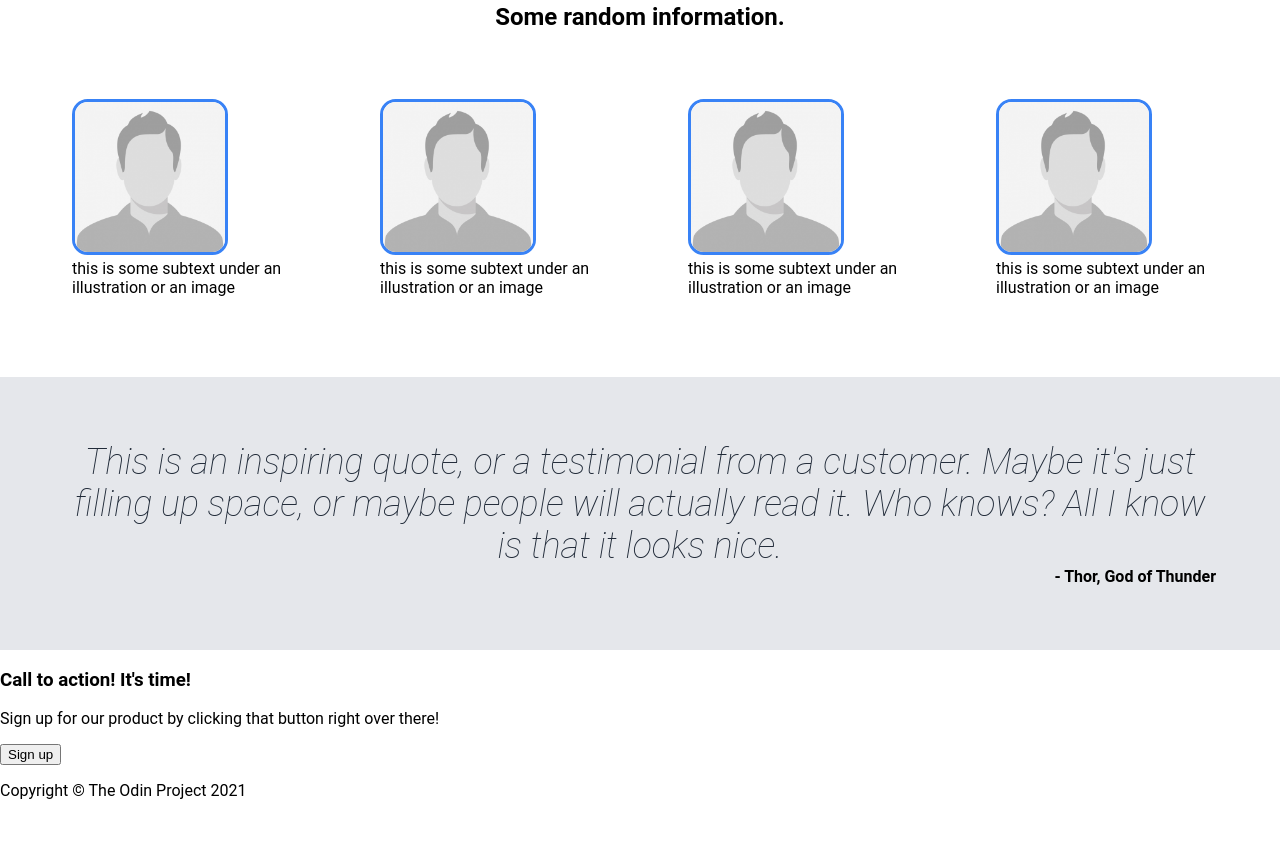
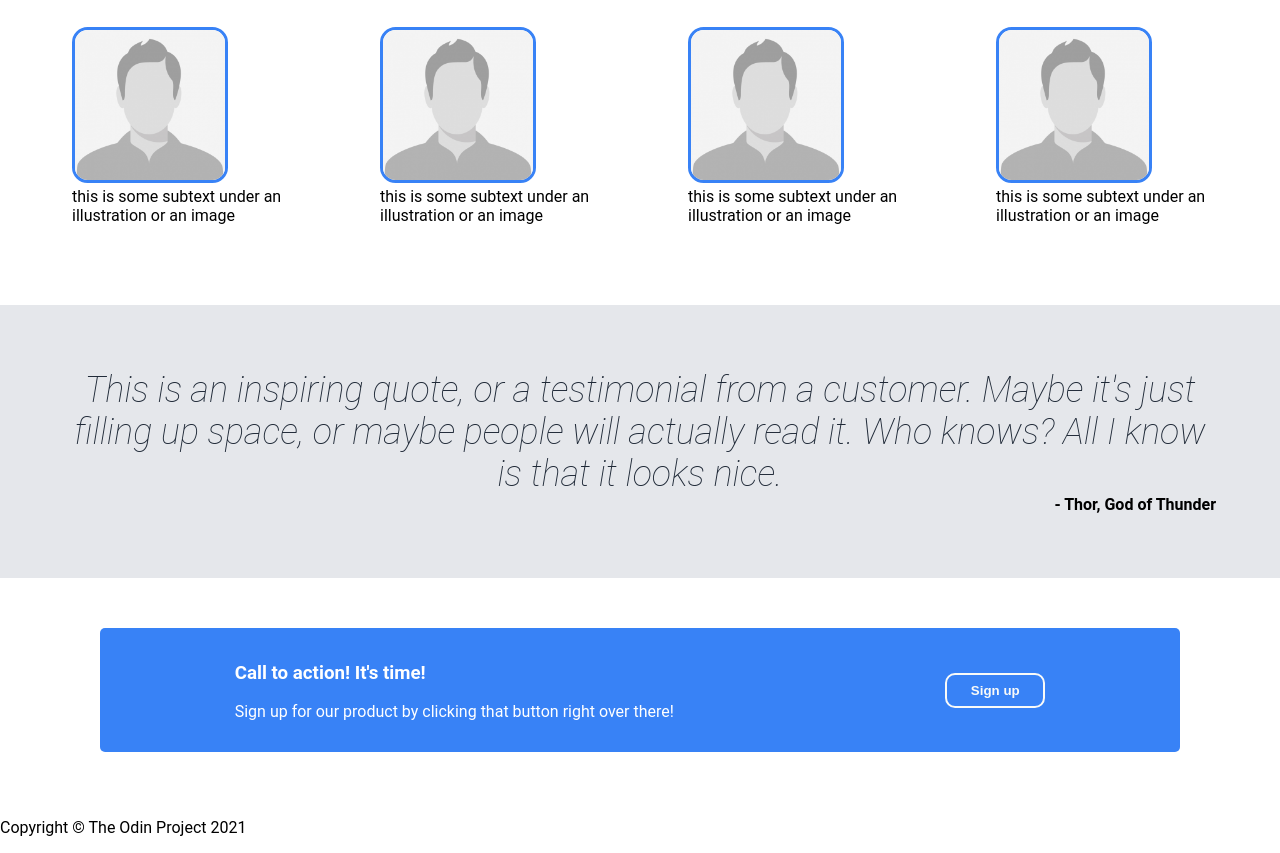
Before and after one commit to AnLaxina/Landing-Page, a plain HTML site: page index.html in a window 1280 px wide. Shown: the part 625-1478 px from the top of the page. Before the commit the page ends 1441 px from the top, so only its background shows below. Drawn offline with Linux system fonts and the light colour scheme.

Commit message:
Complete sign up section

```diff
--- a/CSS/style.css
+++ b/CSS/style.css
@@ -39,7 +39,7 @@ section h1 {
 
 .image-section {
     display: flex;
-    margin: 100px;
+    margin: 64px;
 }
 
 .image-text {
@@ -63,7 +63,7 @@ section h1 {
     color: white;
     font-weight: bold;
     border: none;
-    border-radius: 15%;
+    border-radius: 10px;
 }
 
 
@@ -71,7 +71,7 @@ section h1 {
     background-color: #1f2937;
 }
 
-/* Start of CSS for Random Information section */
+/* Random Information section */
 .info-section {
     display: flex;
     flex-direction: column;
@@ -99,7 +99,7 @@ section h1 {
 
 }
 
-/* Start of Quote section */
+/* Quote section */
 .quote-section {
     background-color: #e5e7eb;
     display: flex;
@@ -121,3 +121,27 @@ section h1 {
     font-weight: bold;
     align-self: end;
 }
+
+/* Sign-up section */
+.sign-section {
+    display: flex;
+    gap: 32px;
+    justify-content: space-around;
+    width: inherit;
+    background-color: #3882F6;
+    color: white;
+    margin: 50px 100px;
+    padding: 15px;
+    border-radius: 5px;
+}
+
+.sign-section button {
+    background-color: #3882F6;
+    color: #f9faf8;
+    font-weight: bold;
+    border: solid 2px;
+    border-radius: 10px;
+    align-self: center;
+    width: 100px;
+    height: 35px;
+}
--- a/index.html
+++ b/index.html
@@ -73,9 +73,11 @@
       <span>- Thor, God of Thunder</span>
     </aside>
 
-    <section>
-      <h3>Call to action! It's time!</h3>
-      <p>Sign up for our product by clicking that button right over there!</p>
+    <section class="sign-section">
+      <div class="action-time">
+        <h3>Call to action! It's time!</h3>
+        <p>Sign up for our product by clicking that button right over there!</p>
+      </div>
       <button>Sign up</button>
     </section>
 
```
